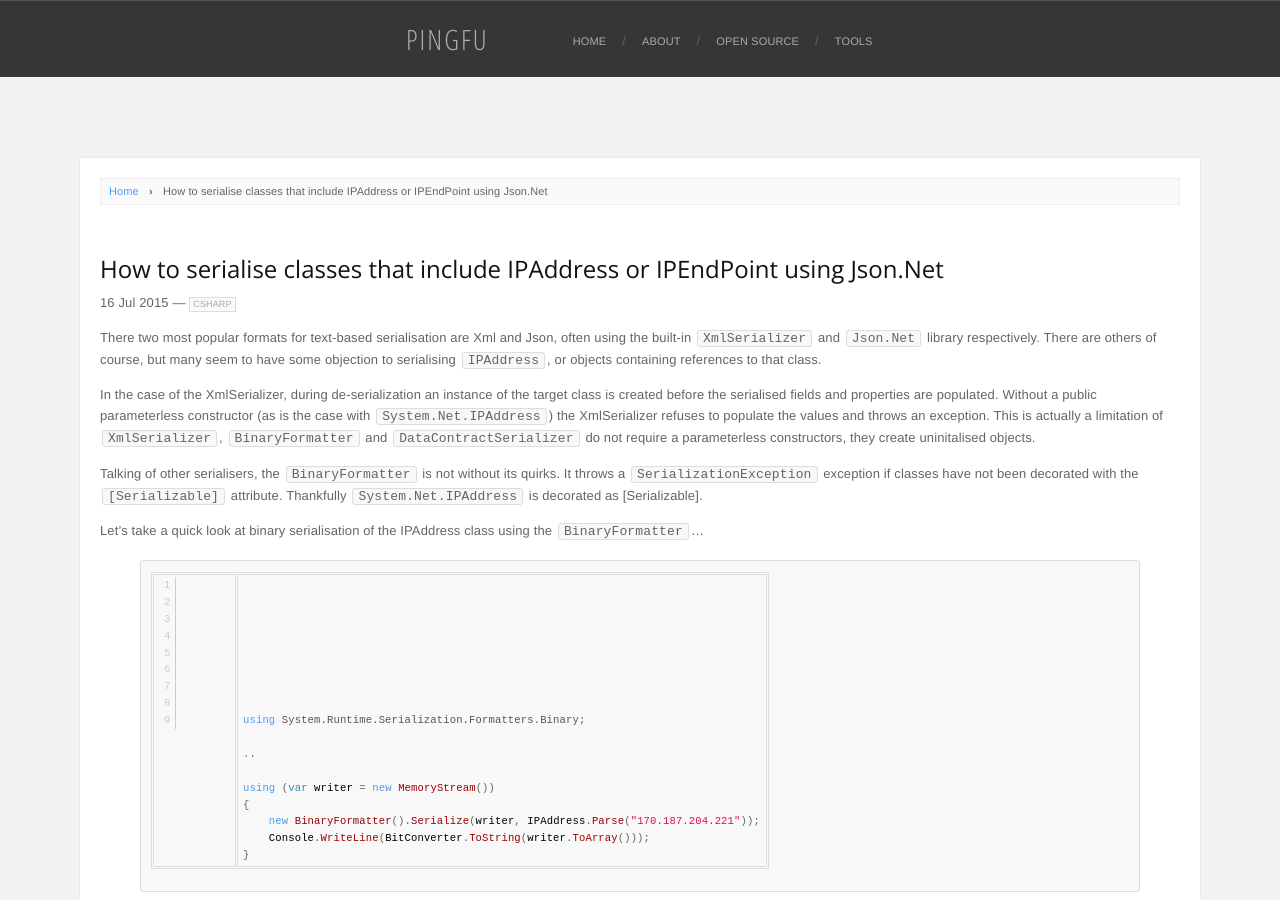
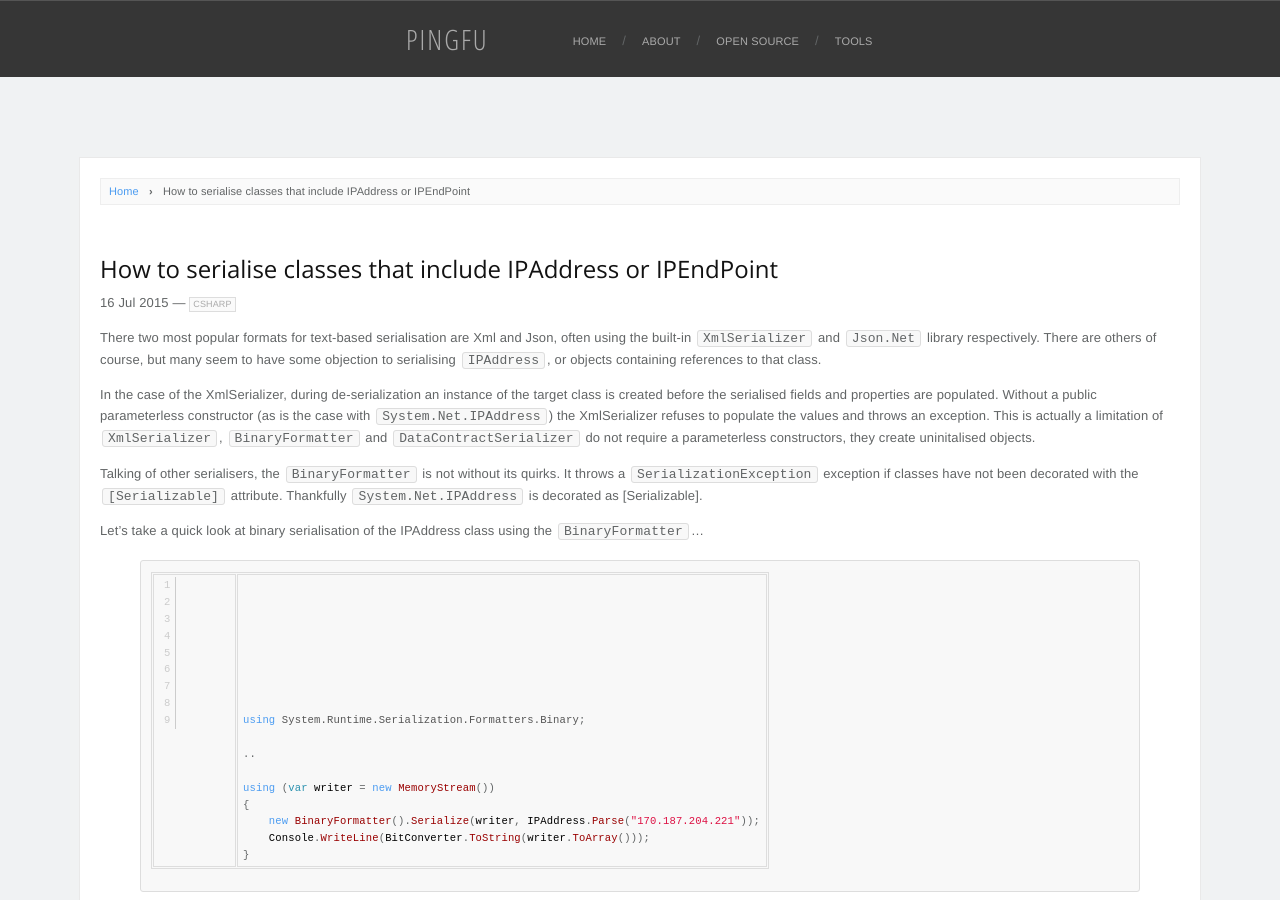
Before and after one commit to pingfu/pingfu.github.io, a Jekyll site: the page built from _posts/2015-07-16-how-to-serialise-ipaddress-ipendpoint.markdown, in a window 1280 px wide and 900 px high. Built offline with Jekyll 4.4.1, drawn with Linux system fonts in a browser that asks for light colours; nearby versions of some CDN libraries; Markdown is read by kramdown in place of the engine named in the settings; comment, search, counter and statistics services are not loaded.

Commit message:
title tweak

```diff
--- a/_posts/2015-07-16-how-to-serialise-ipaddress-ipendpoint.markdown
+++ b/_posts/2015-07-16-how-to-serialise-ipaddress-ipendpoint.markdown
@@ -1,6 +1,6 @@
 ---
 layout: post
-title: "How to serialise classes that include IPAddress or IPEndPoint using Json.Net"
+title: "How to serialise classes that include IPAddress or IPEndPoint"
 date: 2015-07-16
 categories: csharp
 tags:
```
